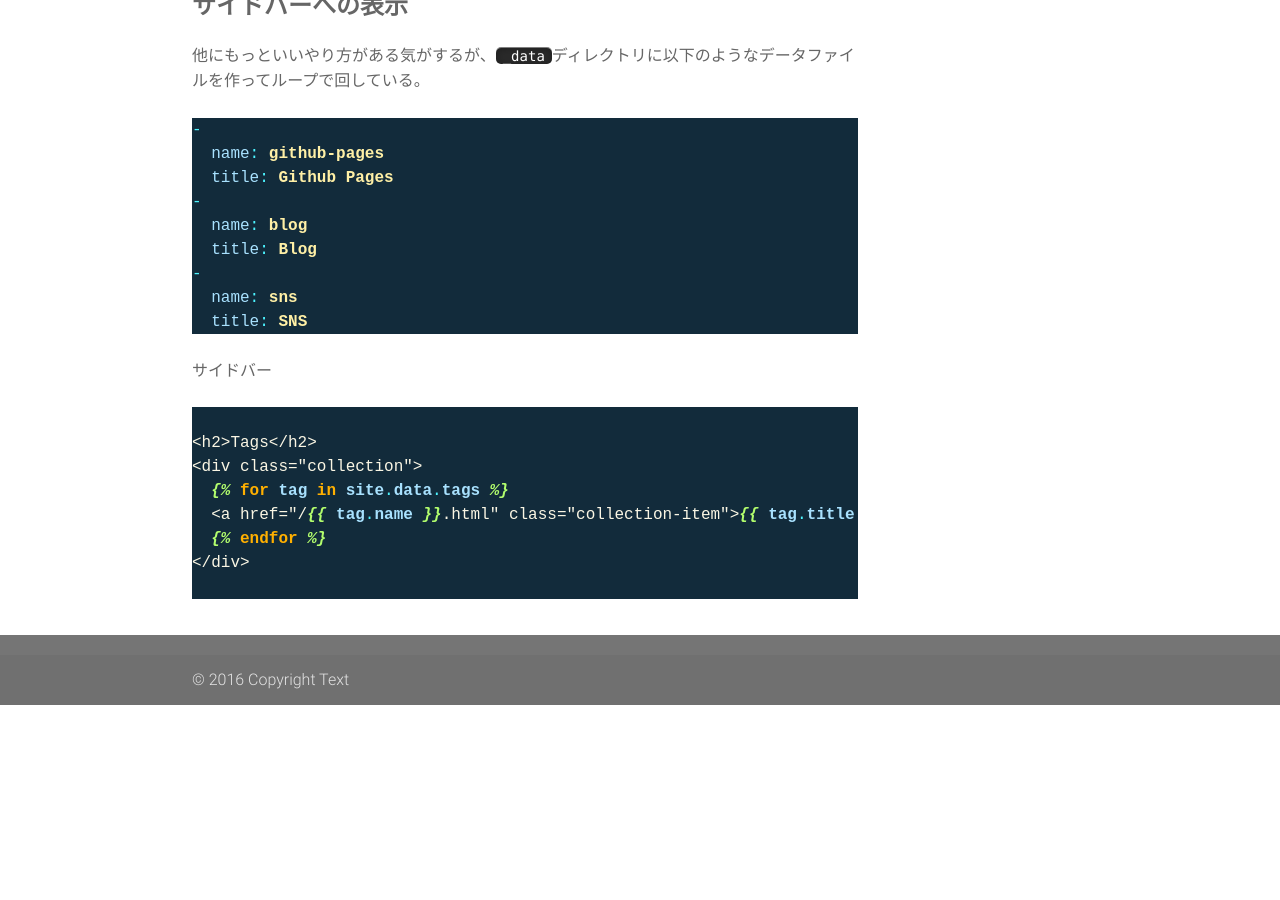
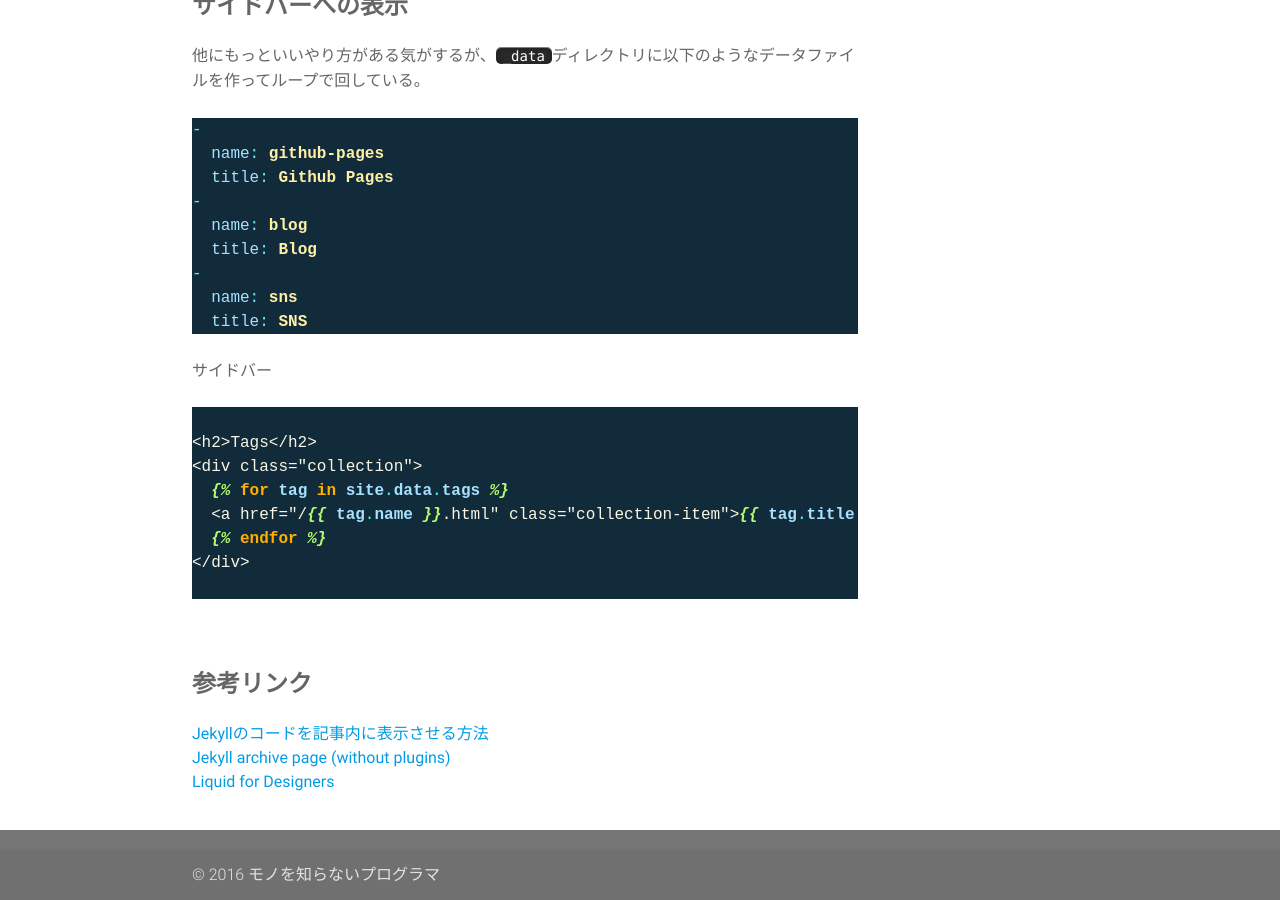
Before and after one commit to syudead/syudead.github.io, a Jekyll site: the page built from _posts/2016-03-13-jekyll-tags.md, in a window 1280 px wide and 900 px high, scrolled down 1273 px. Built offline with Jekyll 4.4.1, drawn with Linux system fonts in a browser that asks for light colours; before the commit the page ends 1978 px from its top, so only the background shows below that.

Commit message:
Add meta tags

````diff
--- a/_config.yml
+++ b/_config.yml
@@ -3,5 +3,7 @@
 markdown: kramdown
 url: "http://rainyflow.net"
 timezone: Asia/Tokyo
+title: モノを知らないプログラマ
+description: モノを知らないプログラマのブログ
 gems:
   - jekyll-sitemap
--- a/_includes/footer.html
+++ b/_includes/footer.html
@@ -1,7 +1,7 @@
 <footer class="page-footer grey darken-1">
   <div class="footer-copyright">
     <div class="container">
-    © 2016 Copyright Text
+    © 2016 モノを知らないプログラマ
     <a class="grey-text text-lighten-4 right" href="#!"></a>
     </div>
   </div>
--- a/_includes/head.html
+++ b/_includes/head.html
@@ -1,6 +1,10 @@
 <meta charset='utf-8'>
 <meta http-equiv="X-UA-Compatible" content="chrome=1">
-<meta name="description" content="モノを知らないプログラマ : ">
+
+<meta name="description" content="{% if page.excerpt %}{{ page.excerpt | strip_html | strip_newlines | truncate: 160 }}{% else %}{{ site.description }}{% endif %}">
+{% if page.tags %}
+<meta name"keywords" content="{{ page.tags | join: ',' }}">
+{% endif %}
 
 <link rel="canonical" href="{{ page.url | replace:'index.html','' | prepend: site.baseurl | prepend: site.url }}">
 
--- a/_posts/2016-03-13-jekyll-tags.md
+++ b/_posts/2016-03-13-jekyll-tags.md
@@ -68,3 +68,9 @@
 </div>
 {% endraw %}
 ```
+
+## 参考リンク
+
+* [Jekyllのコードを記事内に表示させる方法](http://stackoverflow.com/questions/3426182/how-to-escape-liquid-template-tags){:target="_blank"}
+* [Jekyll archive page (without plugins)](http://reyhan.org/2013/03/jekyll-archive-without-plugins.html){:target="_blank"}
+* [Liquid for Designers](https://github.com/Shopify/liquid/wiki/Liquid-for-Designers){:target="_blank"}
````
Also changed, not shown: other parts of _includes/head.html (+1 -1 lines).
